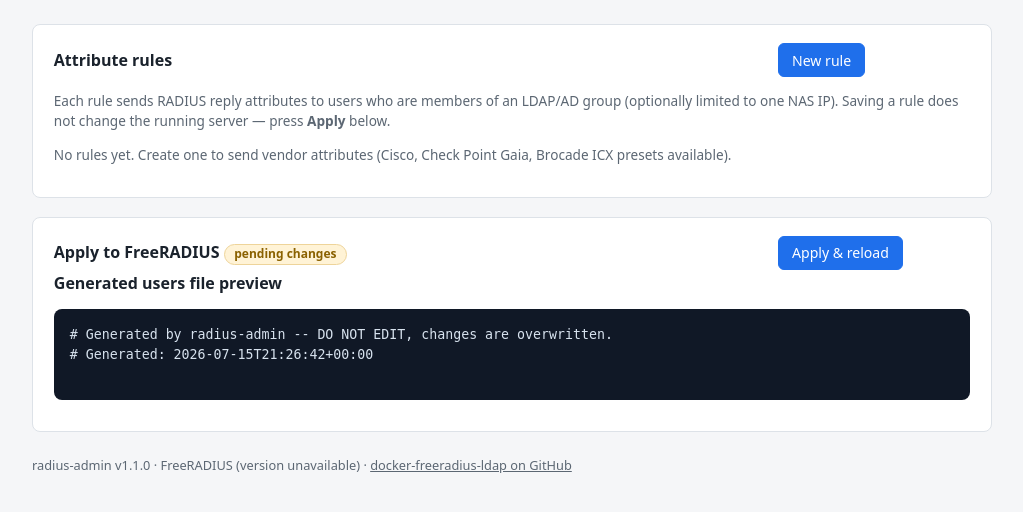
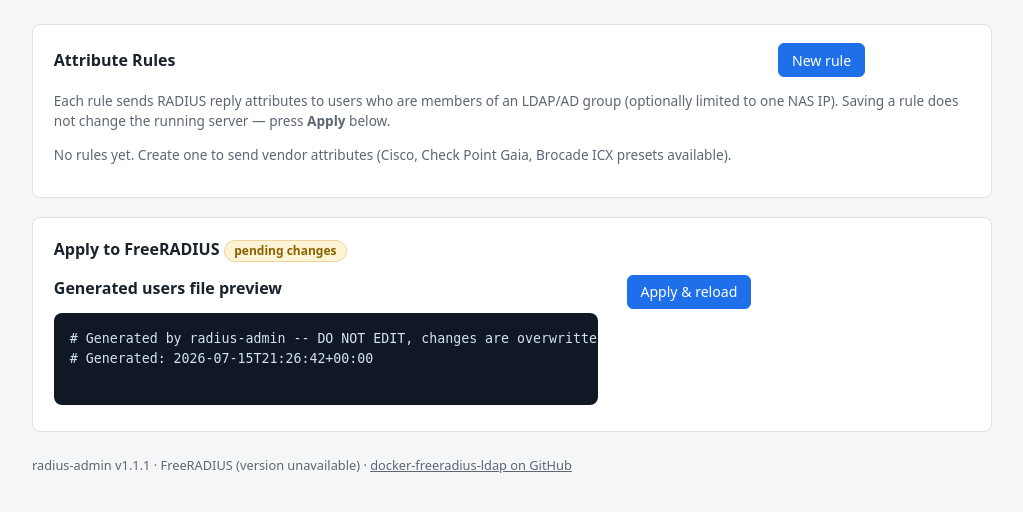
Before and after one commit to jburanen/docker-freeradius-ldap, a Flask app: page / in a window 1280 px wide. Shown: the part 48-560 px from the top of the page, without its empty margins (128-1151 px from the left). Run offline with Flask 3, Linux system fonts and the light colour scheme; the visitor is signed in with stand-in values (Sample User, id 1); parts of the project's set-up code (start-up, migrations or seed data) failed here and were passed over.

Commit message:
Rework dashboard Apply card and tighten the cluster instances table
The users-file preview narrows to a 34rem column with the last-applied
line beneath it; the Apply button and cluster target checkboxes move to
a column on its right. The cluster table drops the last-applied column
(now hover text on the matching/differs pill, likewise the unreachable
error detail), widens Instance to 25%, and gives the remaining space to
URL. ADMIN_VERSION 1.1.1.

Co-Authored-By: Claude Fable 5 <noreply@anthropic.com>

```diff
--- a/web/app/app.py
+++ b/web/app/app.py
@@ -42,7 +42,7 @@ logging.basicConfig(level=logging.INFO, format="%(asctime)s %(levelname)s %(mess
 log = logging.getLogger("radius-admin")
 
 # Shown in the footer; bump when the panel changes.
-ADMIN_VERSION = "1.1.0"
+ADMIN_VERSION = "1.1.1"
 
 
 def env(name, default=None, required=False):
--- a/web/app/templates/base.html
+++ b/web/app/templates/base.html
@@ -47,6 +47,10 @@ pre.preview.log { max-height:65vh; overflow:auto; }
 .tabs .tab:hover { text-decoration:none; border-color:#b9c2cc; }
 .tabs .tab.active { background:var(--accent); border-color:var(--accent); color:#fff; }
 .check-label { display:inline; color:var(--muted); font-size:.85rem; margin-right:.6rem; }
+.apply-layout { display:flex; gap:1.8rem; align-items:flex-start; flex-wrap:wrap; margin-top:.4rem; }
+.apply-layout .preview-col { flex:0 1 34rem; min-width:16rem; }
+.apply-layout .preview-col pre.preview { margin:.3rem 0 .5rem; }
+.apply-layout .apply-side { flex:1 1 14rem; min-width:14rem; }
 .targets { margin-bottom:.6rem; }
 .targets label { display:block; margin:.1rem 0; font-size:.85rem; color:var(--ink); white-space:nowrap; }
 header nav a { color:#9fb0c3; font-size:.9rem; margin-right:.8rem; }
--- a/web/app/templates/index.html
+++ b/web/app/templates/index.html
@@ -3,7 +3,7 @@
 
 <div class="card">
   <div class="row" style="align-items:center;">
-    <div><h2 style="margin:0;">Attribute rules</h2></div>
+    <div><h2 style="margin:0;">Attribute Rules</h2></div>
     <div style="flex:0;">
       <a class="btn primary" href="{{ url_for('rule_new') }}">New rule</a>
     </div>
@@ -51,18 +51,24 @@
 </div>
 
 <div class="card">
-  <div class="row" style="align-items:center;">
-    <div>
-      <h2 style="margin:0;">Apply to FreeRADIUS
-        {% if pending %}<span class="badge pending">pending changes</span>
-        {% else %}<span class="badge applied">in sync</span>{% endif %}
-      </h2>
+  <h2>Apply to FreeRADIUS
+    {% if pending %}<span class="badge pending">pending changes</span>
+    {% else %}<span class="badge applied">in sync</span>{% endif %}
+  </h2>
+  <div class="apply-layout">
+    <div class="preview-col">
+      <h2>Generated users file preview</h2>
+      <pre class="preview">{{ preview }}</pre>
+      {% if state.applied_at %}
+      <p class="muted">Last applied {{ state.applied_at }} by {{ state.applied_by }} &mdash; {{ state.result }}</p>
+      {% endif %}
     </div>
-    <div style="flex:0;">
+    <div class="apply-side">
       <form method="post" action="{{ url_for('apply') }}">
         <input type="hidden" name="_csrf" value="{{ csrf_token() }}">
         {% if peers %}
         <input type="hidden" name="has_targets" value="1">
+        <h2>Instances</h2>
         <div class="targets">
           <label><input type="checkbox" name="target" value="local" checked>
             {{ node_name }} <span class="muted">(this instance)</span></label>
@@ -76,11 +82,6 @@
       </form>
     </div>
   </div>
-  {% if state.applied_at %}
-  <p class="muted">Last applied {{ state.applied_at }} by {{ state.applied_by }} &mdash; {{ state.result }}</p>
-  {% endif %}
-  <h2>Generated users file preview</h2>
-  <pre class="preview">{{ preview }}</pre>
 </div>
 
 {% endblock %}
```
Also changed, not shown: web/app/templates/cluster.html (+13 -9 lines).
